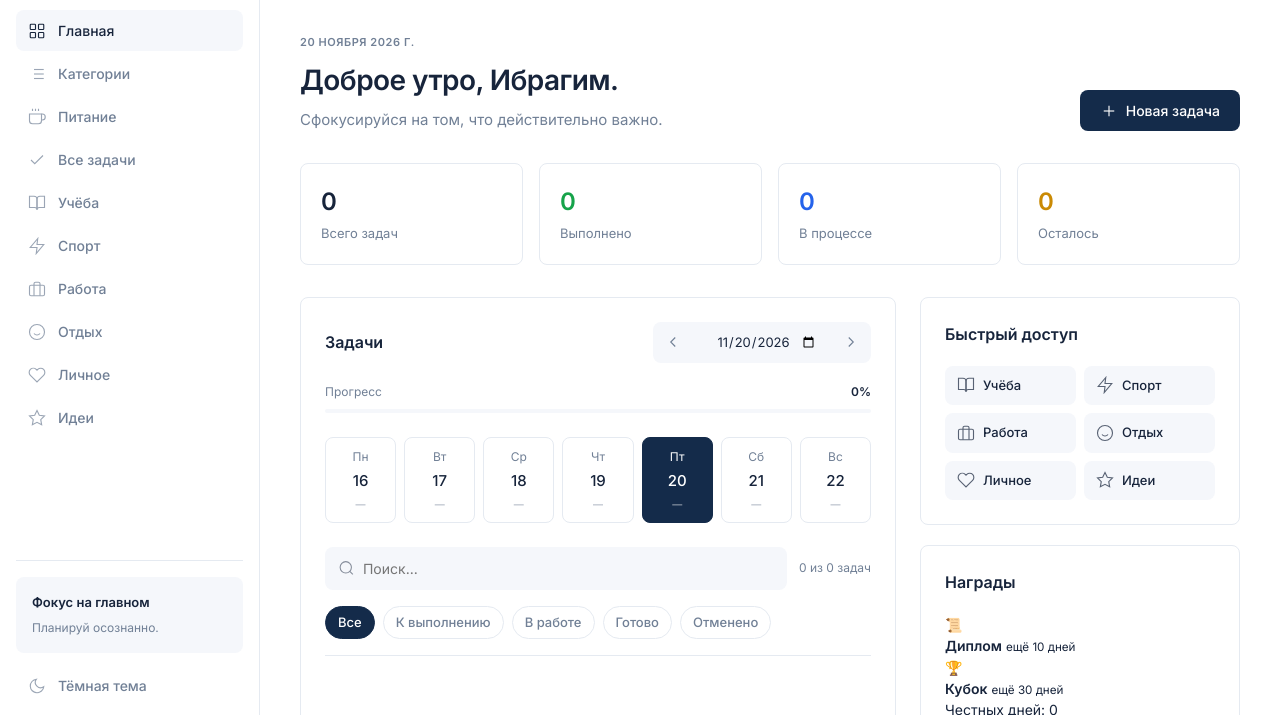
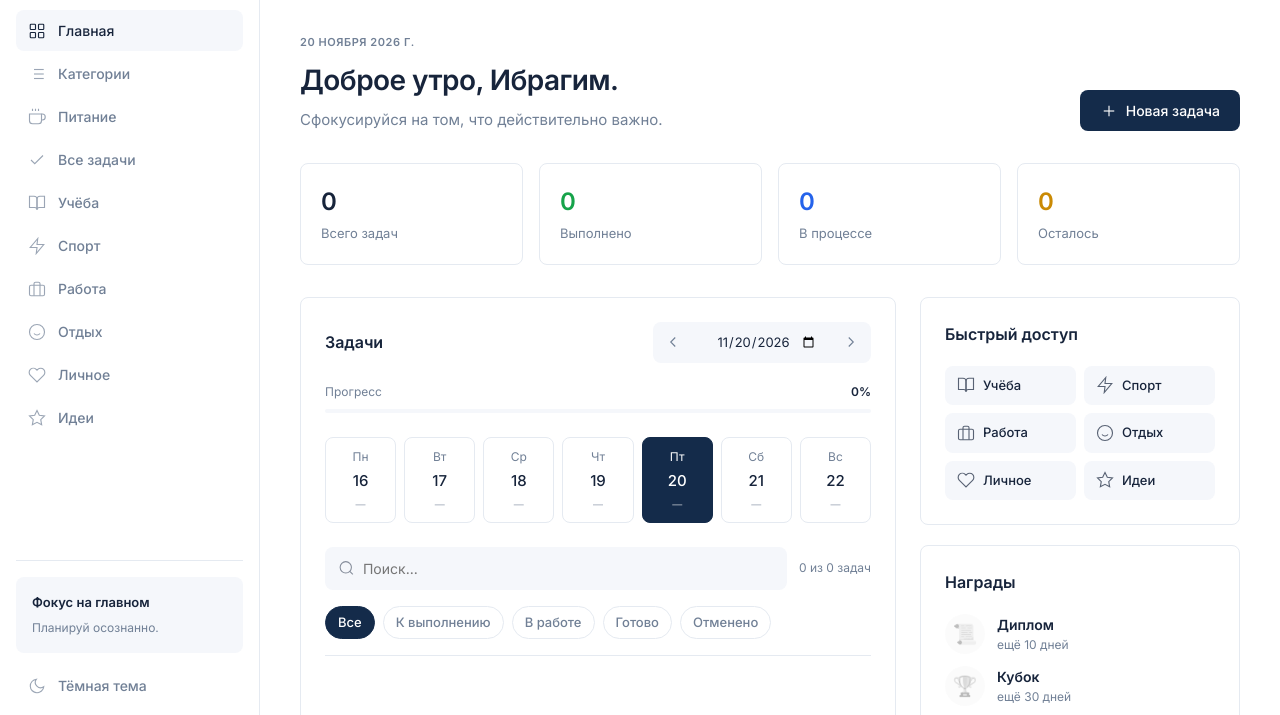
Before and after one commit to agaitop/Dayflowyci, a plain HTML site: page index.html in a window 1280 px wide. Shown: the part 70-785 px from the top of the page. Drawn offline with Linux system fonts and the light colour scheme.

Commit message:
Update style.css

```diff
--- a/style.css
+++ b/style.css
@@ -524,3 +524,29 @@ body.dark .unknown-food-notice { background: #451a03; border-color: #92400e; col
   .meal-item { flex-wrap: nowrap; }
   .meal-thumb { width: 44px; height: 44px; }
 }
+
+/* === AWARDS (только добавлено) === */
+.awards-block { display: flex; flex-direction: column; gap: 12px; }
+.award-row { display: flex; align-items: center; gap: 12px; }
+.award-badge {
+  width: 40px; height: 40px; border-radius: 50%; flex: 0 0 auto;
+  display: grid; place-items: center; font-size: 20px;
+  background: var(--surface-alt); filter: grayscale(1); opacity: 0.45;
+  transition: 0.3s ease;
+}
+.award-badge.earned {
+  filter: grayscale(0); opacity: 1;
+  background: linear-gradient(135deg, #fef3c7, #fde68a);
+  box-shadow: 0 2px 8px rgba(202, 138, 4, 0.25);
+}
+body.dark .award-badge.earned {
+  background: linear-gradient(135deg, #451a03, #78350f);
+  box-shadow: 0 2px 8px rgba(251, 191, 36, 0.2);
+}
+.award-info { display: flex; flex-direction: column; gap: 1px; }
+.award-info strong { font-size: 14px; font-weight: 600; }
+.award-info small { font-size: 12px; color: var(--text-muted); }
+.award-progress {
+  font-size: 12px; color: var(--text-muted); padding-top: 8px;
+  border-top: 1px solid var(--border); text-align: center;
+}
```
